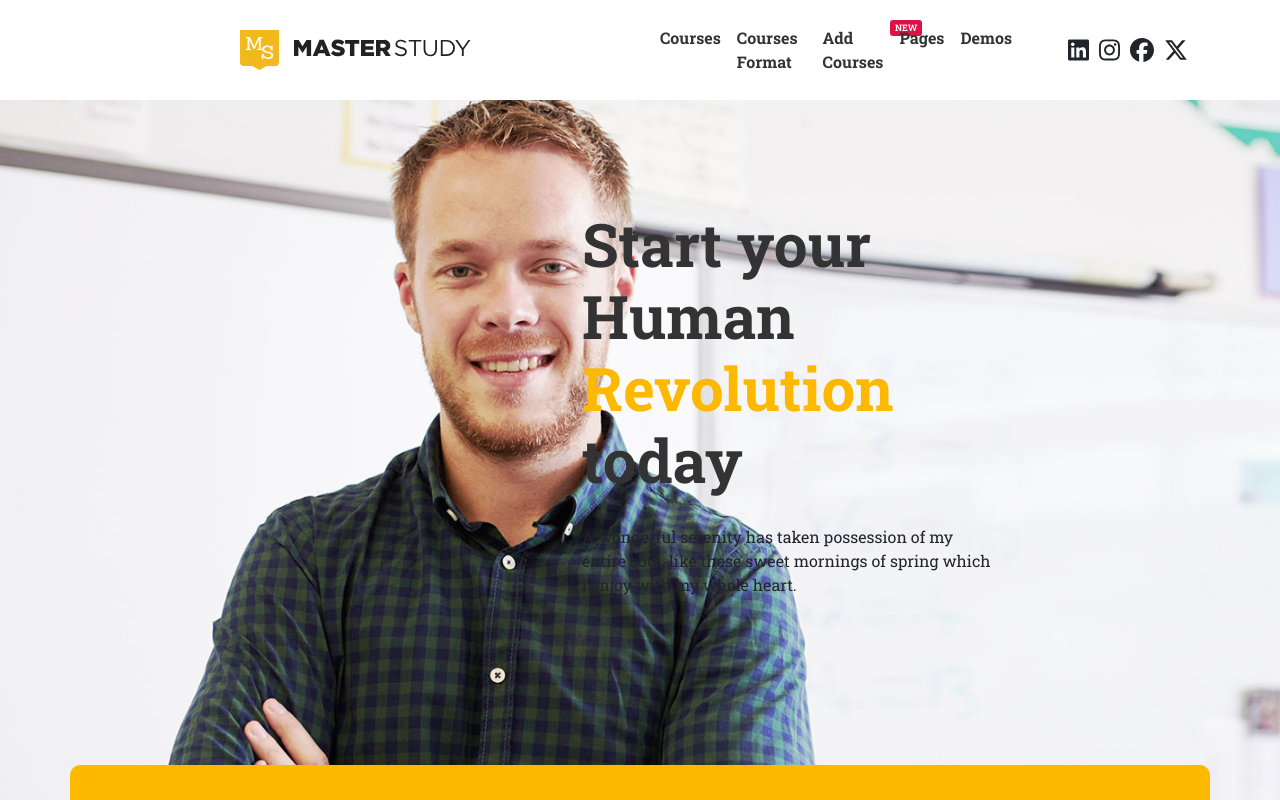
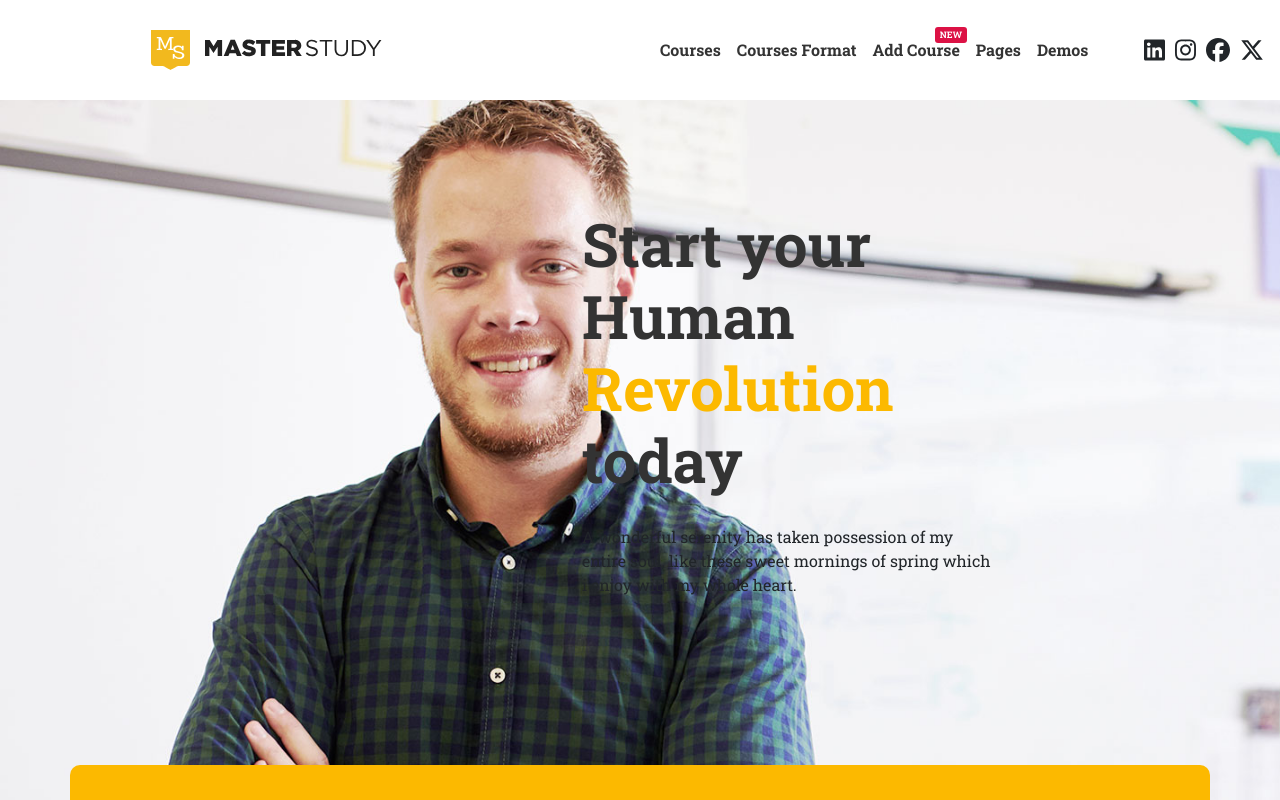
Before and after one commit to PierluigiPapa/proj-html-vuejs, a Vue app: page / in a window 1280 px wide. Shown: the top 800 px of the page. Built offline with nearby package versions, Linux system fonts and the light colour scheme.

Commit message:
fix: adjust header
feat: add component AppBook.vue

```diff
--- a/src/components/Header/AppHeader.vue
+++ b/src/components/Header/AppHeader.vue
@@ -20,7 +20,7 @@ export default {
                 },
 
                 {
-                    text: 'Add Courses',
+                    text: 'Add Course',
                     url: '#',
                     current: false,
                 },
@@ -70,6 +70,7 @@ export default {
 <style lang="scss" scoped>
 
 .col-6 {
+    padding-right: 190px;
     height: 100px;
     display: flex;
     justify-content: center;
@@ -91,7 +92,7 @@ ul {
 .new {
     position: absolute;
     bottom: 80%;
-    right: 35%;
+    right: 36%;
     font-size: 9px;
     padding: 1px 5px;
     background-color: #dc1245;
@@ -107,6 +108,7 @@ ul li a {
     font-weight: bold;
     cursor: pointer;
     position: relative;
+    white-space: nowrap;
 }
 
 ul li a::before {
--- /dev/null
+++ b/src/components/Main/AppBook.vue
@@ -0,0 +1,12 @@
+<script>
+export default {
+    name: 'AppBook',
+}
+</script>
+
+<template>
+
+</template>
+<style lang="scss" scoped>
+
+</style>
--- a/src/components/Main/AppMain.vue
+++ b/src/components/Main/AppMain.vue
@@ -2,24 +2,28 @@
 import AppJumbo from './AppJumbo.vue';
 import AppFounder from './AppFounder.vue';
 import AppCourses from './AppCourses.vue';
+import AppBook from './AppBook.vue';
 export default {
     components: {
         AppJumbo,
         AppFounder,
         AppCourses,
+        AppBook,
     }
 }
 </script>
 
 <template>
-   <main>
+
     <AppJumbo></AppJumbo>
 
     <AppFounder></AppFounder>
 
     <AppCourses></AppCourses>
 
-   </main>
+    <AppBook></AppBook>
+
+
 </template>
 
 <style lang="scss" scoped>
```
